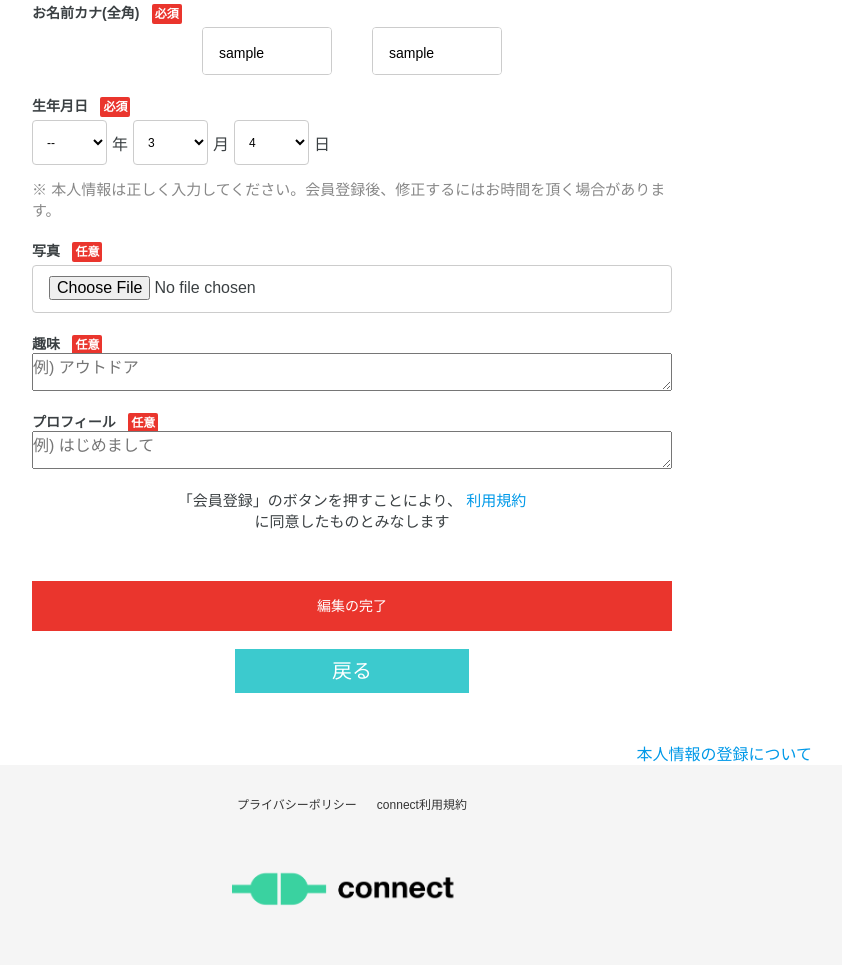
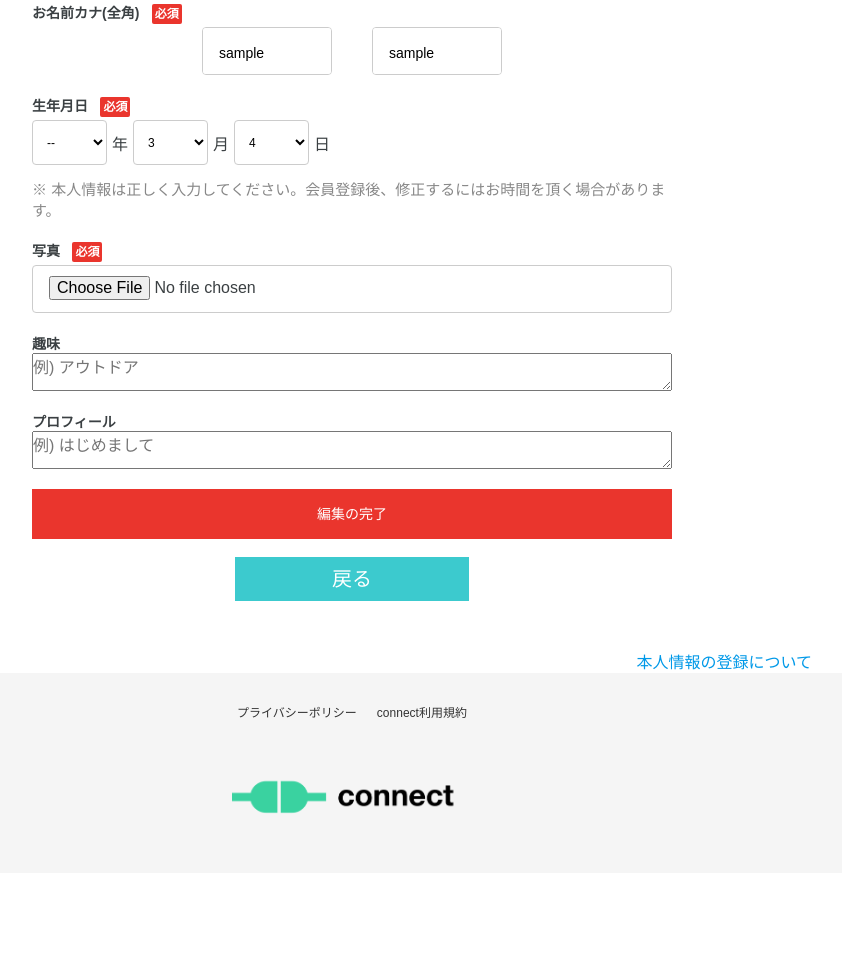
Before and after one commit to ryo106/connect-30940, a Rails app: page /users/edit in a window 1280 px wide. Shown: the part 1143-2108 px from the top of the page, without its empty margins (288-1130 px from the left). After the commit the page ends 1957 px from the top, so only its background shows below. Run offline with Rails 7, Linux system fonts and the light colour scheme; the visitor is signed in with stand-in values (Sample User, id 1); style sheets or scripts are compiled from the project's sources; some libraries are stand-ins or nearby versions.

Commit message:
css訂正

```diff
--- a/app/views/devise/registrations/edit.html.erb
+++ b/app/views/devise/registrations/edit.html.erb
@@ -96,7 +96,7 @@
     <div class="form-group">
       <div class='form-text-wrap'>
         <label class="form-text">写真</label>
-        <span class="indispensable">任意</span>
+        <span class="indispensable">必須</span>
       </div>
       <%= f.file_field :image, class:"input-default", id:"item-image", placeholder:"例)写真をアップロード", autocomplete: "image" %>
       <div id="image-list" class="image-size" ></div>
@@ -104,23 +104,18 @@
     <div class="form-group">
       <div class='form-text-wrap'>
         <label class="form-text">趣味</label>
-        <span class="indispensable">任意</span>
+
       </div>
       <%= f.text_area :hobby, class:"class: :form__text", id:"nickname", placeholder:"例) アウトドア", autocomplete: "hobby" %>
     </div>
     <div class="form-group">
       <div class='form-text-wrap'>
         <label class="form-text">プロフィール</label>
-        <span class="indispensable">任意</span>
+
       </div>
       <%= f.text_area :profile, class:"#", id:"nickname", placeholder:"例) はじめまして", autocomplete: "profile" %>
     </div>
     <div class="form-group">
-      <h2 class='form-bottom-text'>
-        「会員登録」のボタンを押すことにより、
-        <span>利用規約</span>
-        <br>に同意したものとみなします
-      </h2>
     </div>
     <div class='register-btn'>
       <%= f.submit "編集の完了" ,class:"register-red-btn" %>
--- a/app/views/shared/_footer.html.erb
+++ b/app/views/shared/_footer.html.erb
@@ -34,7 +34,7 @@
     <div class='furima-details'>
       <h2 class='footer-content-head'>登録情報について</h2>
       <ul>
-        <li><%= link_to 'プロフィールを確認する', "/users/#{current_user.id}", class: "footer-link" %></li>
+        <li><%= link_to 'プロフィールを確認する', current_user, class: "footer-link" %></li>
         <li><%= link_to 'プロフィールを編集する', edit_user_registration_path, class: "footer-link" %></li>
       </ul>
     </div>
--- a/app/views/shared/_header.html.erb
+++ b/app/views/shared/_header.html.erb
@@ -11,7 +11,7 @@
         <% if current_user.image.present? %>
         <img src=<%= current_user.image %> class = "icon_image2">
         <% end %>
-        <li><%= link_to current_user.nickname, "#", class: "user-nickname" %> </li>
+        <li><%= link_to "#{current_user.nickname}さん", "#", class: "user-nickname" %> </li>
         <li><%= link_to 'ログアウト', destroy_user_session_path, method: :delete, class: "logout" %></li>
       <% else %>
         <li><%= link_to 'ログイン', new_user_session_path, class: "login" %></li>
```
Also changed, not shown: app/views/items/edit.html.erb (+1 -13 lines), app/views/items/show.html.erb (+1 -10 lines).
